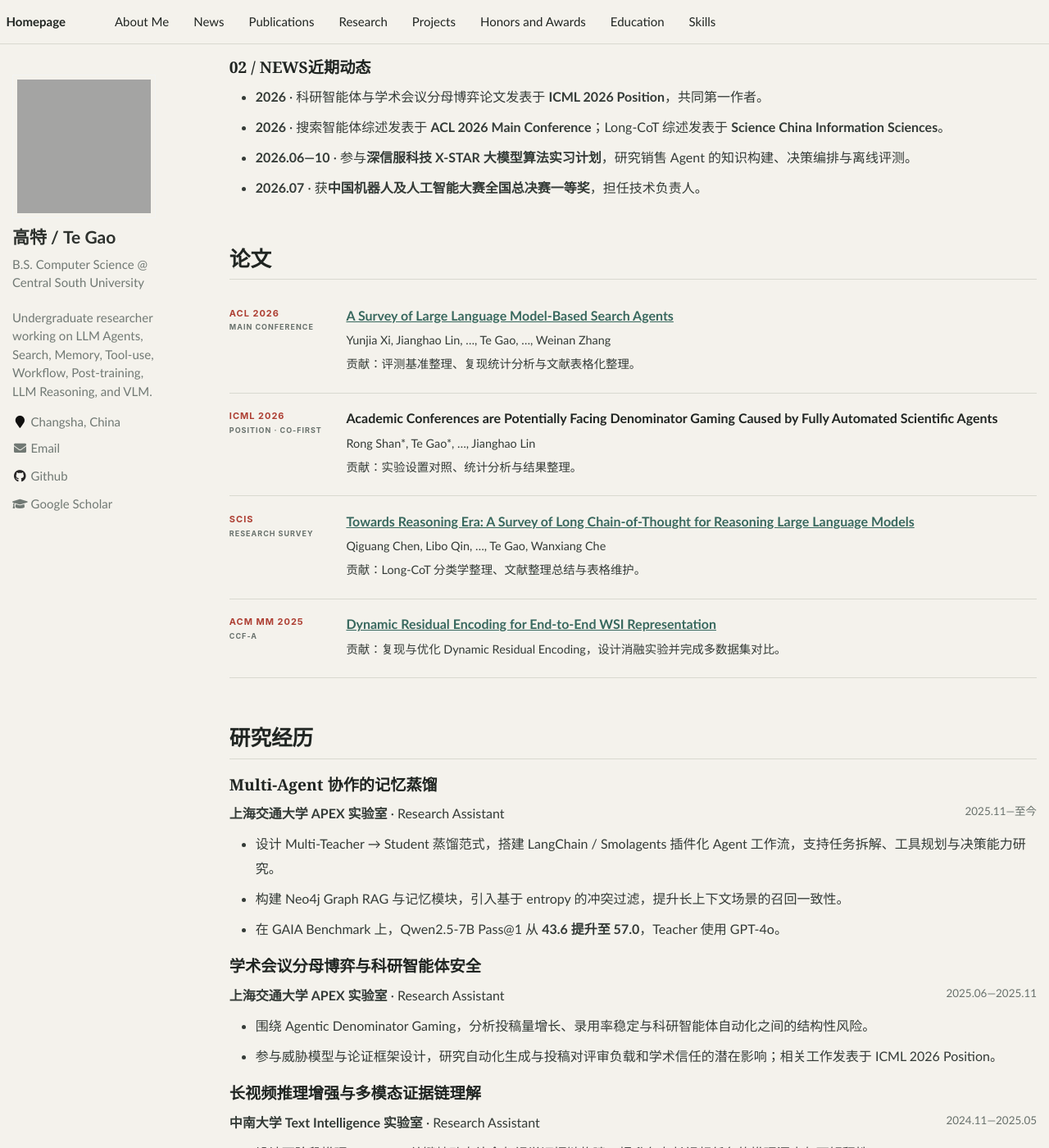
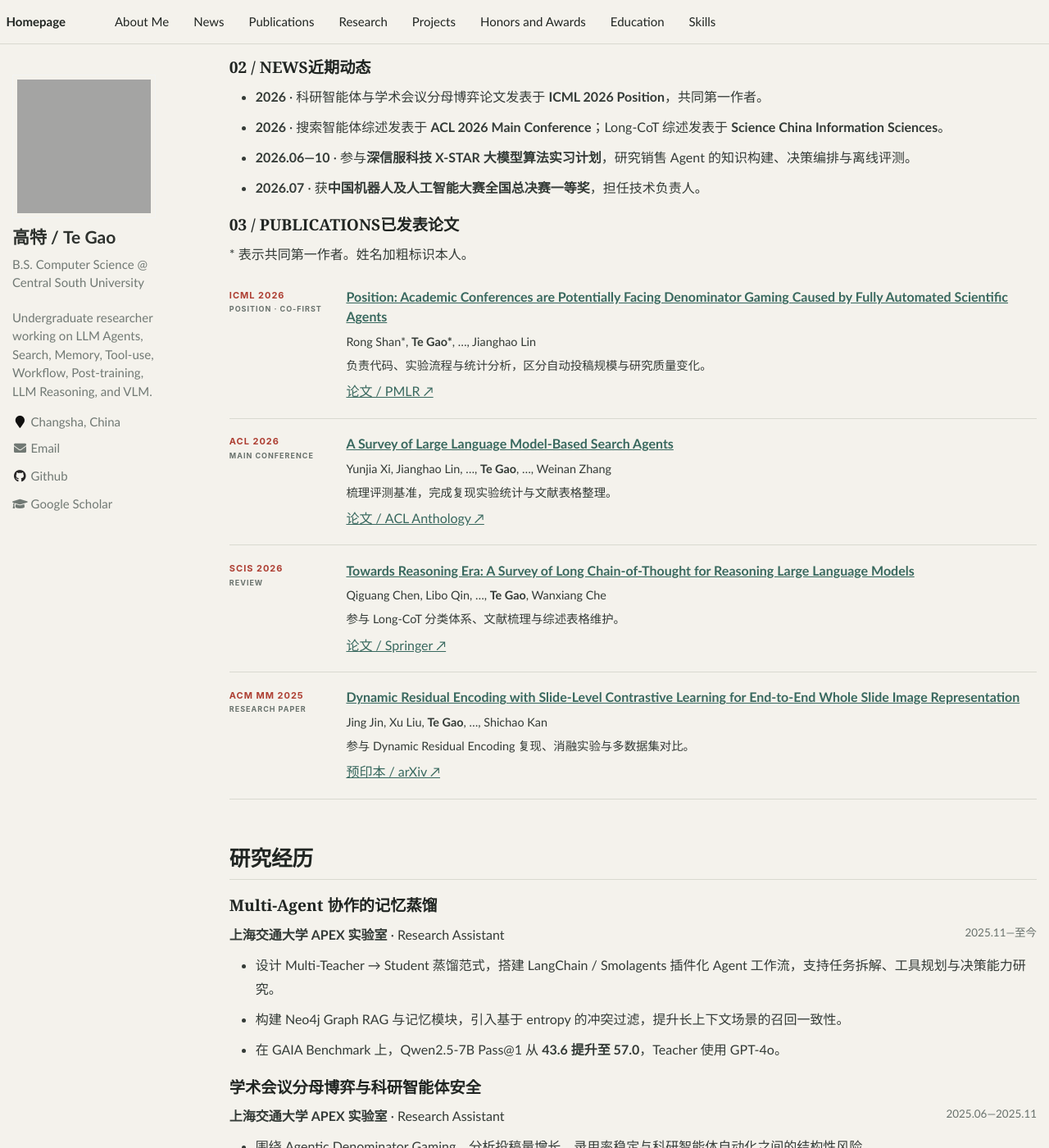
Before and after one commit to GoatCsu/GoatCsu.github.io, a Jekyll site: the page built from _pages/about.md, in a window 1280 px wide and 1400 px high, scrolled down 602 px. Shown: the whole window at 82% size. Built offline with Jekyll 4.4.1, drawn with Linux system fonts in a browser that asks for light colours; grey boxes are pictures that could not be loaded.

Commit message:
Correct publication metadata and add official paper links

```diff
--- a/_pages/about.md
+++ b/_pages/about.md
@@ -41,26 +41,27 @@ redirect_from:
 - **2026.06—10** · 参与**深信服科技 X-STAR 大模型算法实习计划**，研究销售 Agent 的知识构建、决策编排与离线评测。
 - **2026.07** · 获**中国机器人及人工智能大赛全国总决赛一等奖**，担任技术负责人。
 
-# 论文
+<h2 id="publications" class="cv-section-title"><span>03 / PUBLICATIONS</span>已发表论文</h2>
+<p class="cv-section-note">* 表示共同第一作者。姓名加粗标识本人。</p>
 
-<div class='cv-publication'>
-  <div class='cv-pub-meta'><span>ACL 2026</span><span>MAIN CONFERENCE</span></div>
-  <div><h3><a href="https://arxiv.org/abs/2508.05668">A Survey of Large Language Model-Based Search Agents</a></h3><p>Yunjia Xi, Jianghao Lin, …, Te Gao, …, Weinan Zhang</p><p>贡献：评测基准整理、复现统计分析与文献表格化整理。</p></div>
+<div class="cv-publication">
+  <div class="cv-pub-meta"><span>ICML 2026</span><span>POSITION · CO-FIRST</span></div>
+  <div><h3><a href="https://proceedings.mlr.press/v306/shan26e.html">Position: Academic Conferences are Potentially Facing Denominator Gaming Caused by Fully Automated Scientific Agents</a></h3><p>Rong Shan*, <strong>Te Gao*</strong>, …, Jianghao Lin</p><p>负责代码、实验流程与统计分析，区分自动投稿规模与研究质量变化。</p><a class="cv-paper-link" href="https://proceedings.mlr.press/v306/shan26e.html">论文 / PMLR ↗</a></div>
 </div>
 
-<div class='cv-publication'>
-  <div class='cv-pub-meta'><span>ICML 2026</span><span>POSITION · CO-FIRST</span></div>
-  <div><h3>Academic Conferences are Potentially Facing Denominator Gaming Caused by Fully Automated Scientific Agents</h3><p>Rong Shan*, Te Gao*, …, Jianghao Lin</p><p>贡献：实验设置对照、统计分析与结果整理。</p></div>
+<div class="cv-publication">
+  <div class="cv-pub-meta"><span>ACL 2026</span><span>MAIN CONFERENCE</span></div>
+  <div><h3><a href="https://aclanthology.org/2026.acl-long.374/">A Survey of Large Language Model-Based Search Agents</a></h3><p>Yunjia Xi, Jianghao Lin, …, <strong>Te Gao</strong>, …, Weinan Zhang</p><p>梳理评测基准，完成复现实验统计与文献表格整理。</p><a class="cv-paper-link" href="https://aclanthology.org/2026.acl-long.374/">论文 / ACL Anthology ↗</a></div>
 </div>
 
-<div class='cv-publication'>
-  <div class='cv-pub-meta'><span>SCIS</span><span>RESEARCH SURVEY</span></div>
-  <div><h3><a href="https://arxiv.org/abs/2503.09567">Towards Reasoning Era: A Survey of Long Chain-of-Thought for Reasoning Large Language Models</a></h3><p>Qiguang Chen, Libo Qin, …, Te Gao, Wanxiang Che</p><p>贡献：Long-CoT 分类学整理、文献整理总结与表格维护。</p></div>
+<div class="cv-publication">
+  <div class="cv-pub-meta"><span>SCIS 2026</span><span>REVIEW</span></div>
+  <div><h3><a href="https://doi.org/10.1007/s11432-025-4665-8">Towards Reasoning Era: A Survey of Long Chain-of-Thought for Reasoning Large Language Models</a></h3><p>Qiguang Chen, Libo Qin, …, <strong>Te Gao</strong>, Wanxiang Che</p><p>参与 Long-CoT 分类体系、文献梳理与综述表格维护。</p><a class="cv-paper-link" href="https://doi.org/10.1007/s11432-025-4665-8">论文 / Springer ↗</a></div>
 </div>
 
-<div class='cv-publication'>
-  <div class='cv-pub-meta'><span>ACM MM 2025</span><span>CCF-A</span></div>
-  <div><h3><a href="https://arxiv.org/abs/2511.05034">Dynamic Residual Encoding for End-to-End WSI Representation</a></h3><p>贡献：复现与优化 Dynamic Residual Encoding，设计消融实验并完成多数据集对比。</p></div>
+<div class="cv-publication">
+  <div class="cv-pub-meta"><span>ACM MM 2025</span><span>RESEARCH PAPER</span></div>
+  <div><h3><a href="https://doi.org/10.1145/3746027.3755469">Dynamic Residual Encoding with Slide-Level Contrastive Learning for End-to-End Whole Slide Image Representation</a></h3><p>Jing Jin, Xu Liu, <strong>Te Gao</strong>, …, Shichao Kan</p><p>参与 Dynamic Residual Encoding 复现、消融实验与多数据集对比。</p><a class="cv-paper-link" href="https://arxiv.org/abs/2511.05034">预印本 / arXiv ↗</a></div>
 </div>
 
 # 研究经历
```
